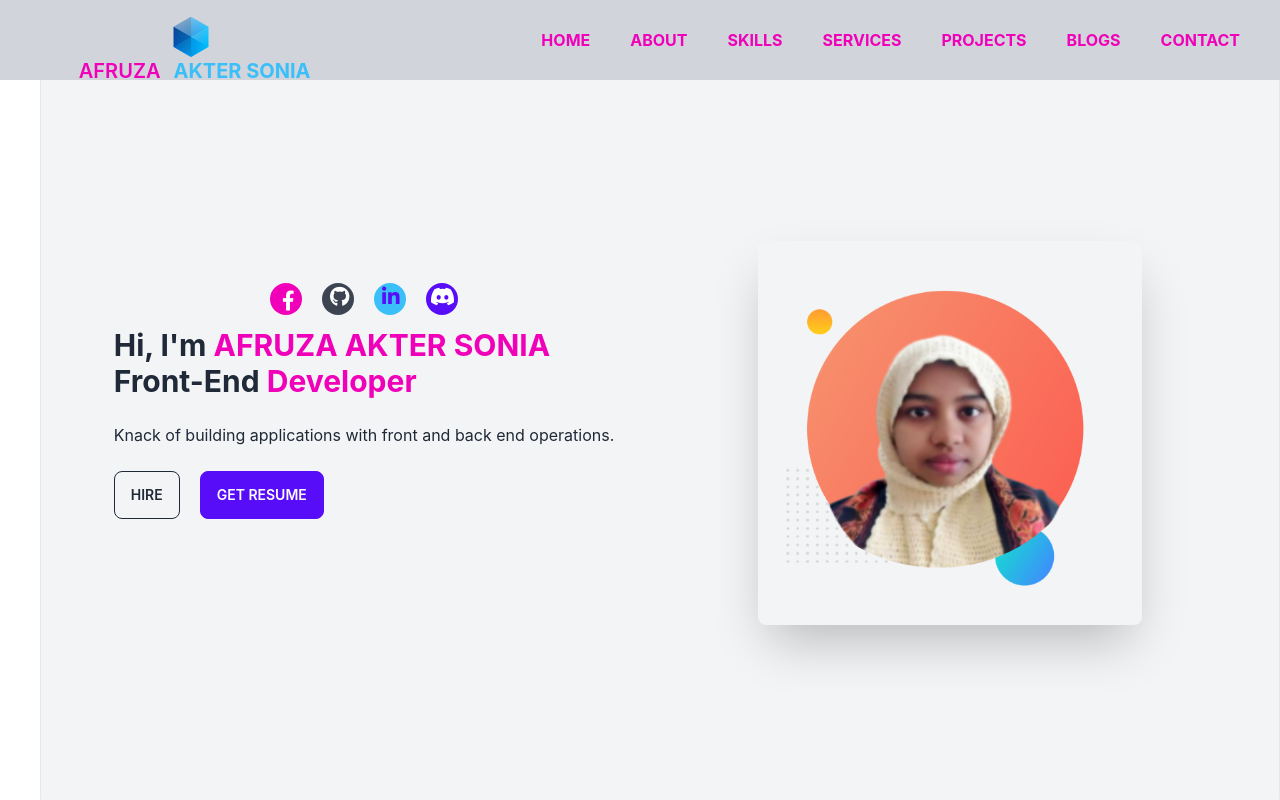
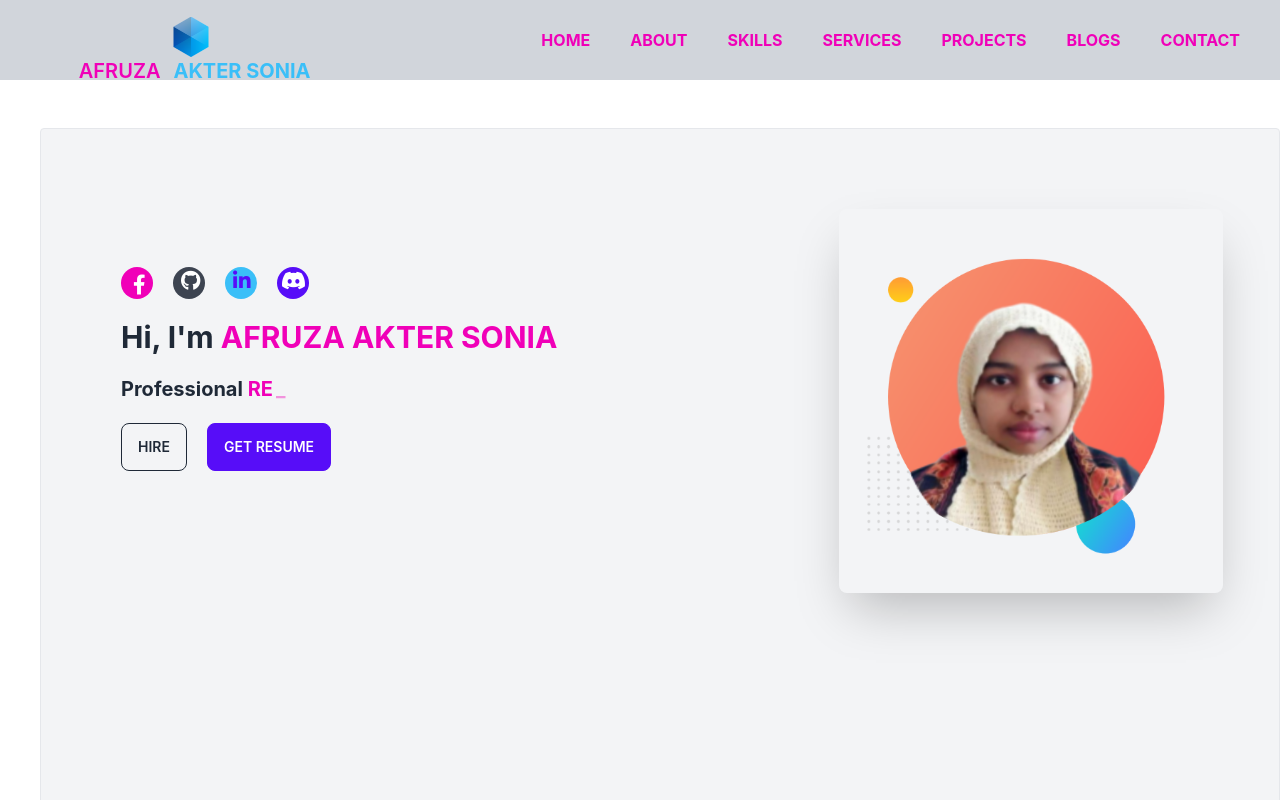
Before and after one commit to afruzaakter/portfolio-projects, a React (Create React App) app: page / in a window 1280 px wide. Shown: the top 800 px of the page. Built offline with nearby package versions, Linux system fonts and the light colour scheme.

Commit message:
add slider

```diff
--- a/package.json
+++ b/package.json
@@ -17,6 +17,7 @@
     "react-responsive-carousel": "^3.2.23",
     "react-router-dom": "^6.3.0",
     "react-scripts": "5.0.1",
+    "react-simple-typewriter": "^4.0.5",
     "react-slick": "^0.29.0",
     "react-toastify": "^9.0.8",
     "react-tsparticles": "^2.2.4",
--- a/src/Pages/Home/About.js
+++ b/src/Pages/Home/About.js
@@ -2,7 +2,9 @@ import React from 'react';
 import myprofile from '../../images/Hero.png'
 import Section from '../Shared/Section';
 
+
 const About = () => {
+
     return (
         <div>
             <Section></Section>
--- a/src/Pages/Home/Banner.js
+++ b/src/Pages/Home/Banner.js
@@ -1,16 +1,23 @@
 import React from 'react';
 import banner from '../../images/template (1).png';
-
+import { Typewriter } from 'react-simple-typewriter'
 
 const Banner = () => {
+    const handleType = (count: number) => {
+        // console.log(count)}
+      }
+
+      const handleDone = () => {
+        // console.log(`Done after 5 loops!`)
+      }
     return (
-        <div className=' bg-gray-100  border lg:mt-0 mt-36 lg:p-0 p-5 mybanner rounded '>
-            <div className=" hero lg:min-h-screen  sm:bg-base-0">
-                <div className="hero-content lg:gap-36  flex-col  lg:flex-row">
+        <div className=' bg-gray-100  border  mt-32  lg:p-0 p-5 mybanner rounded '>
+            <div className="  lg:min-h-screen  sm:bg-base-0">
+                <div className="hero-content  flex-col justify-between items-center  lg:flex-row">
 
+                    <div className='ml-16'>
+                        <div class="grid-flow-col gap-4 md:place-self-center md:justify-self-around mr-10">
                             <div>
-                        <div>
-                            <div class="grid-flow-col gap-4 md:place-self-center md:justify-self-around ">
                                 <div className='flex gap-5'>
                                     <div className='bg-secondary w-8 h-8 rounded-full'>
                                         <a className='ml-2 text-xl text-white p-1 pt-2 font-bold' target='_blank' href="https://www.facebook.com/afruza.sonia.3/"><i className="fab fa-facebook-f pt-2"></i></a>
@@ -28,9 +35,32 @@ const Banner = () => {
                                     </div>
                                 </div>
                             </div>
-                            <h1 className="sm:text-3xl text-xl text-3xl mt-3 font-bold animate__animated  animate__fadeInRightBig">Hi, I'm <span className='text-secondary text-3xl'>AFRUZA AKTER SONIA</span></h1>
-                            <h1 className="text-3xl font-bold animate__animated  animate__fadeInLeftBig">Front-End <span className='text-secondary'>Developer</span></h1>
-                            <p className="py-6 ">Knack of building applications with front and back end operations.</p>
+
+                            <h1 className="sm:text-3xl text-xl text-3xl mt-5 font-bold animate__animated  animate__fadeInRightBig">Hi, I'm <span className='text-secondary text-3xl'>AFRUZA AKTER SONIA</span></h1>
+
+                            <h1 className='className="sm:text-3xl text-xl text-3xl py-5 font-bold' style={{ margin: 'auto 0',  }}>
+                                Professional{' '}
+                                <span className='text-secondary'>
+                                    {/* Style will be inherited from the parent element */}
+                                    <Typewriter
+                                        words={['FRONT END DEVELOPER', 'BACK END DEVELOPER', 'REACT JS DEVELOPER', 'JAVASCRIPT DEVELOPER']}
+                                        loop={5}
+                                        cursor
+                                        cursorStyle='_'
+                                        typeSpeed={70}
+                                        deleteSpeed={50}
+                                        delaySpeed={1000}
+                                        onLoopDone={handleDone}
+                                        onType={handleType}
+                                    />
+                                </span>
+                            </h1>
+
+
+
+
+
+
                         </div>
                         <div className=''>
                             <button className="btn btn-outline  animate__animated  animate__fadeInTopLeft "> <a target='_blank' href="https://drive.google.com/file/d/1dP5qo20WdvjUubk6CtD-KUuHAyR0v04s/view?usp=sharing">Hire</a> </button>
@@ -39,8 +69,8 @@ const Banner = () => {
                         </div>
 
                     </div>
-                    <div className='mr-16 mt-8'>
-                        <img src={banner} className="lg:max-w-sm md:max-w-lg  xl:mt-8 rounded-lg shadow-2xl animate__animated  animate__fadeInTopLeft" alt='banner' />
+                    <div className=' mt-8 ml-16'>
+                        <img src={banner} className="lg:max-w-sm mr-10 md:max-w-lg  xl:mt-8 rounded-lg shadow-2xl animate__animated  animate__fadeInTopLeft" alt='banner' />
                     </div>
                 </div>
             </div>
```
Also changed, not shown: 1 other file (tests, documents, lock files or other folders). Lines whose indentation alone changed are shown as unchanged.
